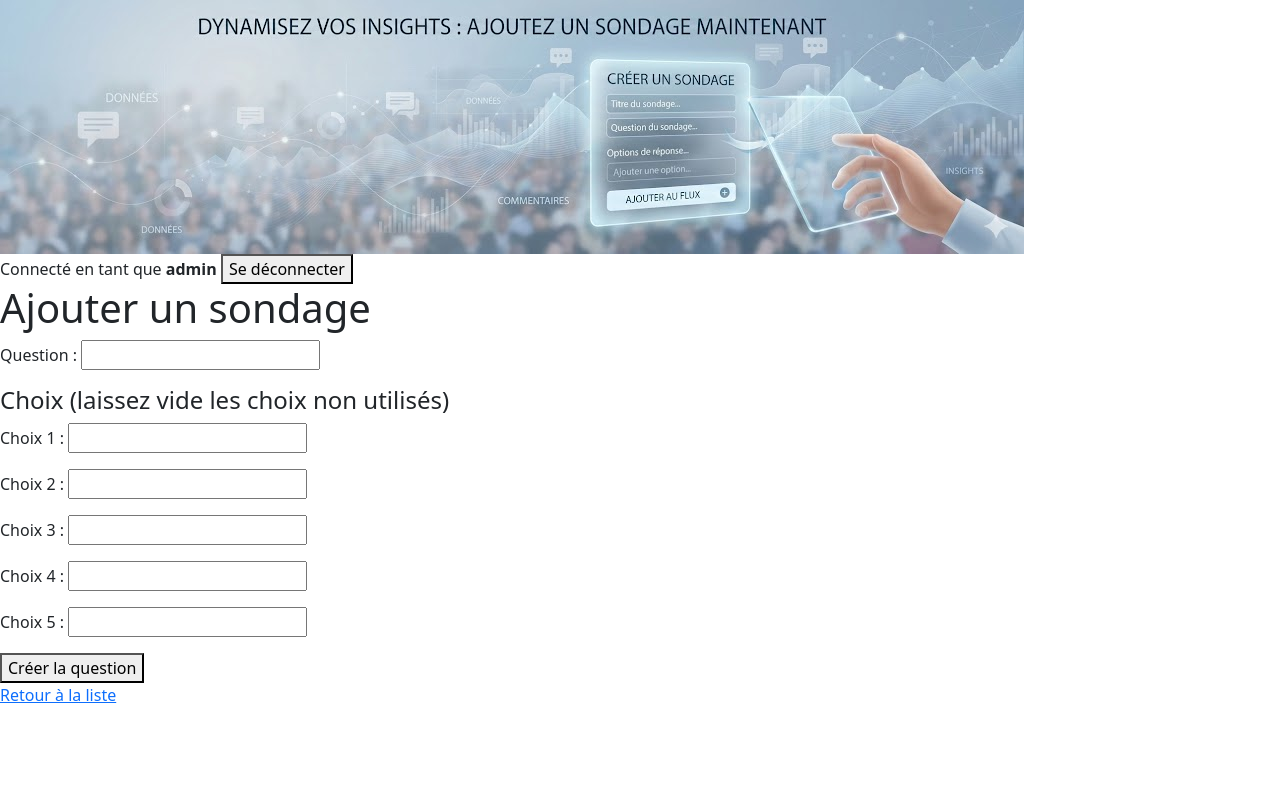
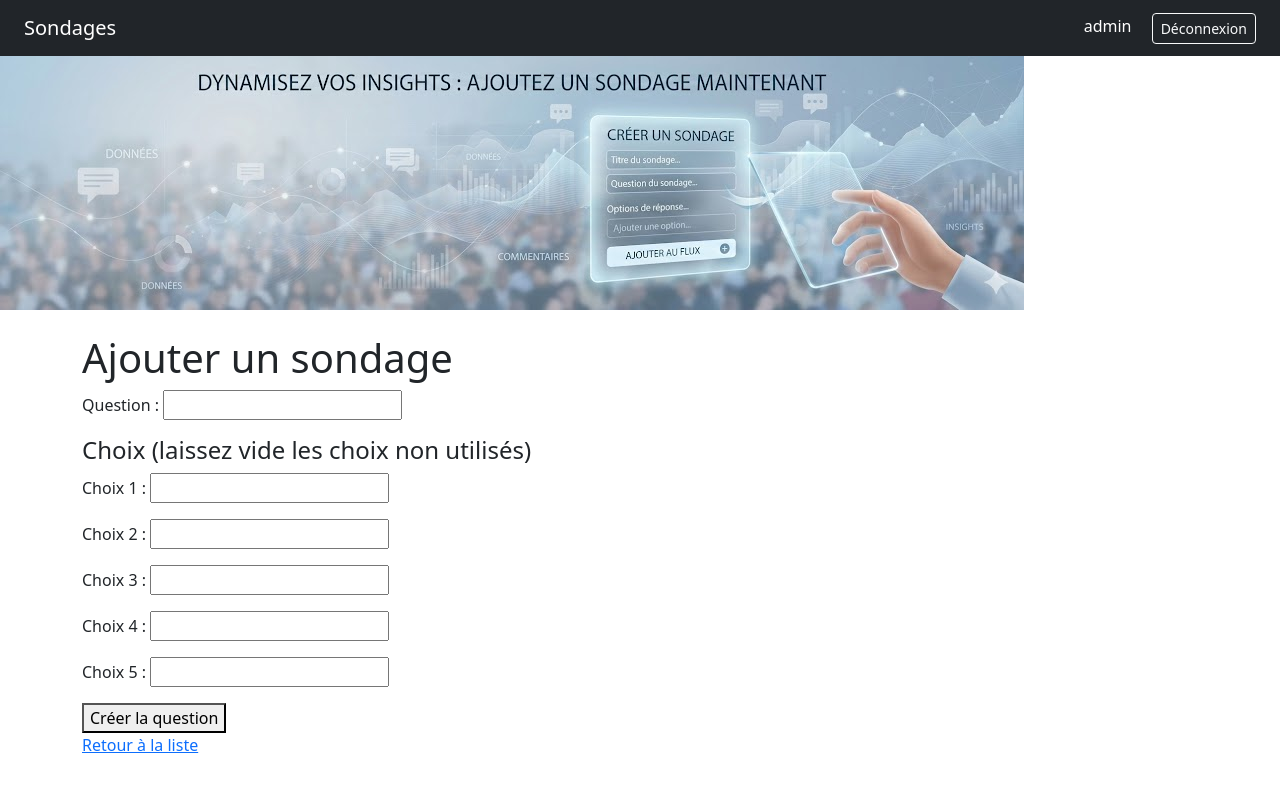
Before and after one commit to john7440/Django-mysite, a Django app: page /polls/add/ in a window 1280 px wide. Before the commit the page ends 703 px from the top, so only its background shows below. Run offline with Django 5.2, Linux system fonts and the light colour scheme; a user stored in the database is signed in.

Commit message:
ajout d'un navbar

```diff
--- a/templates/base.html
+++ b/templates/base.html
@@ -10,27 +10,27 @@
 </head>
 <body>
 
-    <header>
-        {% block header %}
-            <img src="{% static 'polls/images/background.jpg' %}" alt="Bandeau du site">
-        {% endblock %}
-        <nav>
+<nav class="navbar navbar-dark bg-dark px-4 mb-0">
+    <a class="navbar-brand" href="{% url 'polls:index' %}">Sondages</a>
+    <div>
         {% if user.is_authenticated %}
-                Connecté en tant que <strong>{{ user.username }}</strong>
+            <span class="text-white me-3">{{ user.username }}</span>
             <form method="post" action="{% url 'logout' %}" style="display:inline">
                 {% csrf_token %}
-                    <button type="submit">Se déconnecter</button>
+                <button class="btn btn-outline-light btn-sm" type="submit">Déconnexion</button>
             </form>
         {% else %}
-                <a href="{% url 'login' %}">Se connecter</a>
+            <a class="btn btn-outline-light btn-sm" href="{% url 'login' %}">Connexion</a>
         {% endif %}
+    </div>
 </nav>
-    </header>
 
-    <main>
-        {% block main %}
-        {% endblock %}
+{% block header %}{% endblock %}
+
+<main class="container mt-4 mb-5">
+    {% block main %}{% endblock %}
 </main>
+
 <script src="https://cdn.jsdelivr.net/npm/bootstrap@5.3.0/dist/js/bootstrap.bundle.min.js"></script>
 </body>
 </html>
```
Lines whose indentation alone changed are shown as unchanged.
